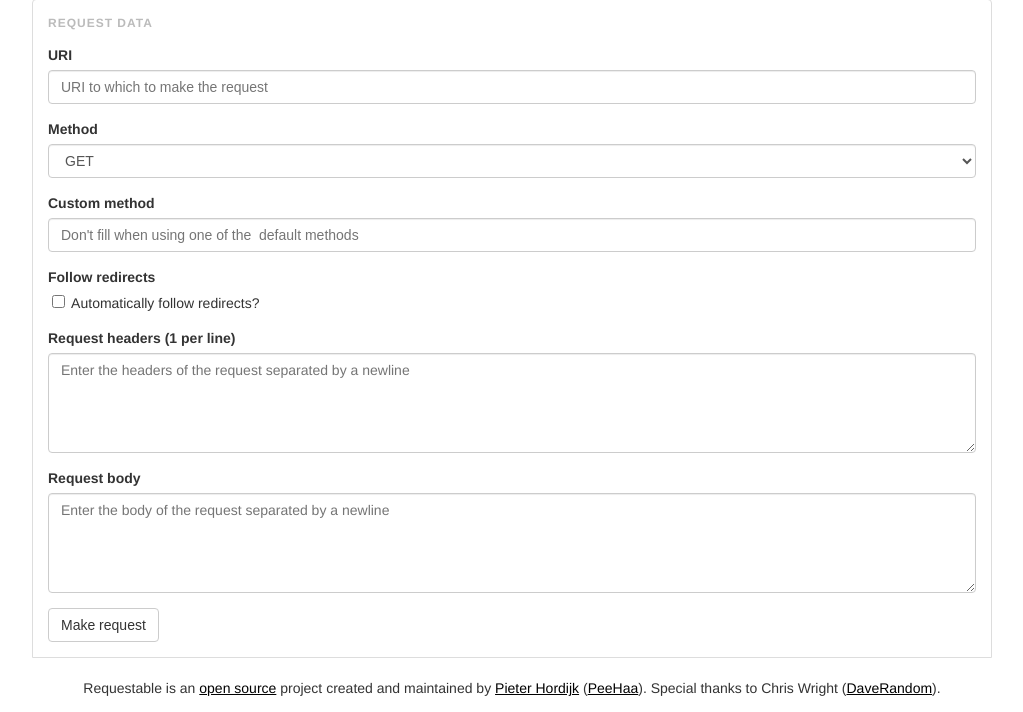
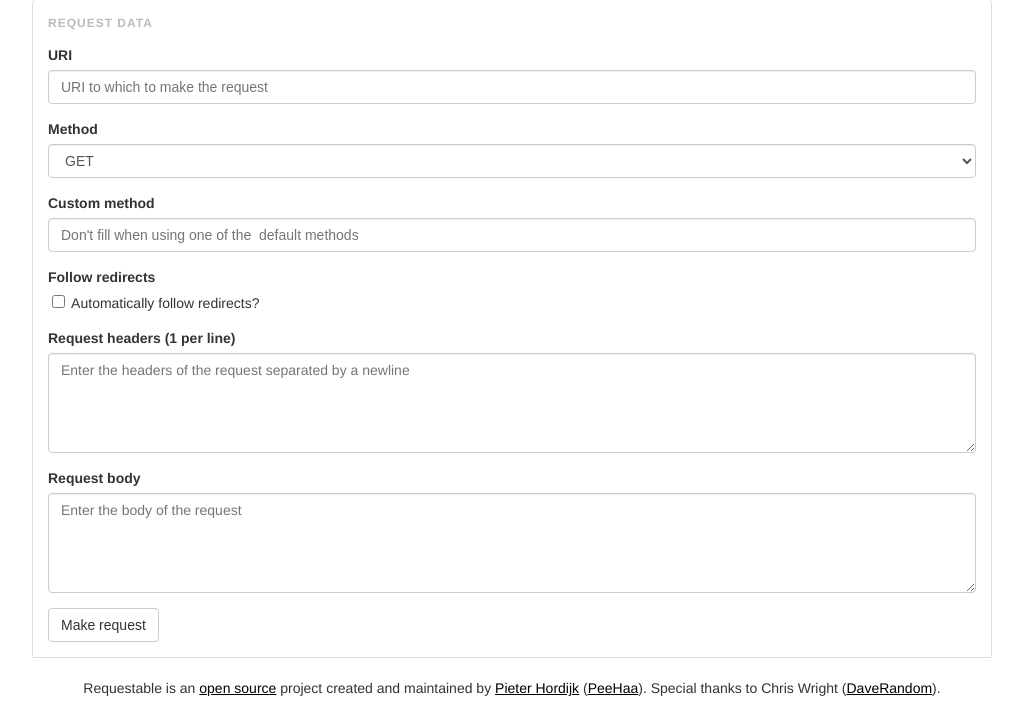
Before and after one commit to PeeHaa/Requestable, a PHP site: page /index.php in a window 1280 px wide. Shown: the part 103-815 px from the top of the page, without its empty margins (128-1151 px from the left). Run offline with PHP 8.4, Linux system fonts and the light colour scheme.

Commit message:
Fixed body textarea placeholder

```diff
--- a/templates/form.phtml
+++ b/templates/form.phtml
@@ -26,7 +26,7 @@
     </div>
     <div class="form-group">
         <label>Request body</label>
-        <textarea name="body" placeholder="Enter the body of the request separated by a newline"><?php echo $request->post('body'); ?></textarea>
+        <textarea name="body" placeholder="Enter the body of the request"><?php echo $request->post('body'); ?></textarea>
     </div>
     <input type="submit" name="submit" value="Make request">
 </form>
```
